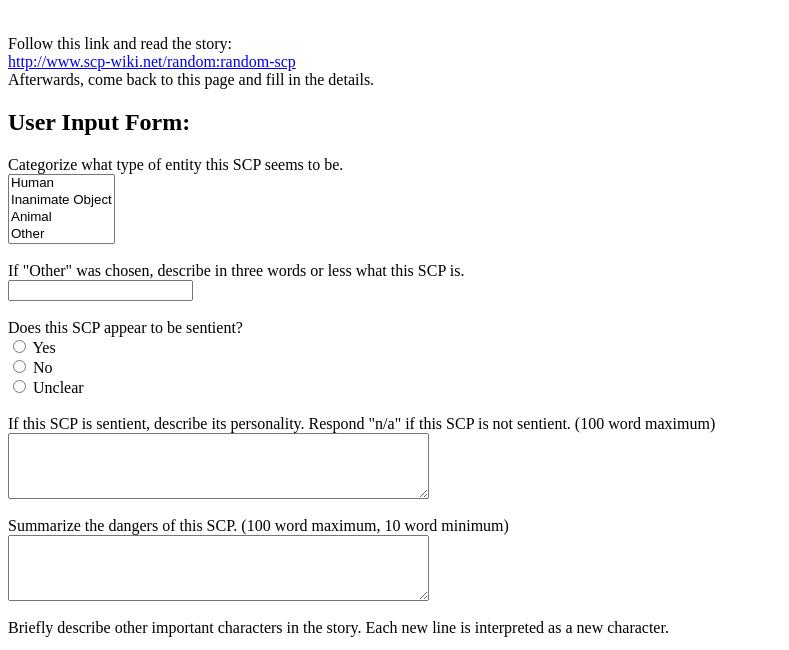
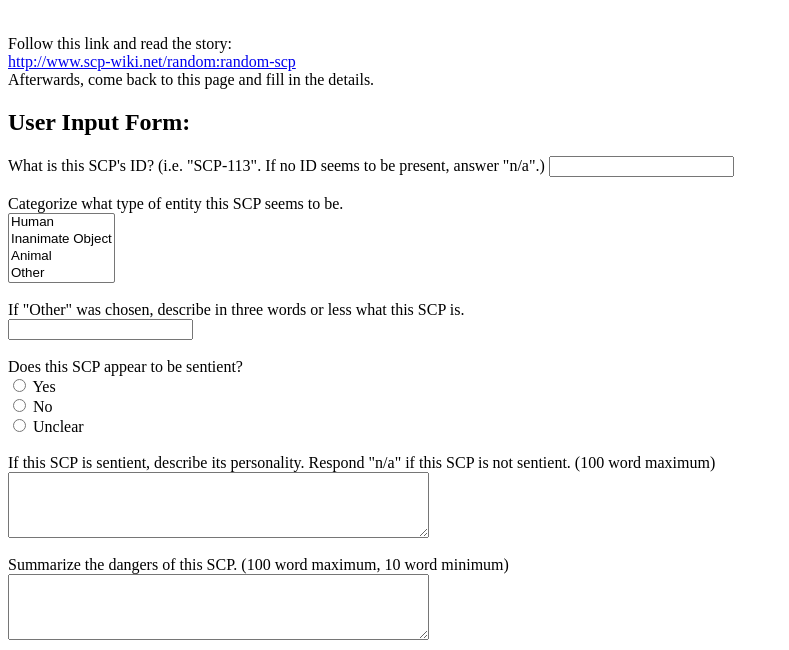
Before and after one commit to s5546/IST402_Assign2-2, a plain HTML site: page index.html in a window 1280 px wide. Shown: the part 96-746 px from the top of the page, without its empty margins (0-789 px from the left). Drawn offline with nearby package versions, Linux system fonts and the light colour scheme.

Commit message:
yknow ids are important

```diff
--- a/index.html
+++ b/index.html
@@ -18,6 +18,8 @@ Got any questions? Email altmcman@gmail.com and I'll get back to you
 	<h2>User Input Form:</h2>
 
 	<!--input form begins-->
+	What is this SCP's ID? (i.e. "SCP-113". If no ID seems to be present, answer "n/a".)
+		<input name="scp_id" type="text" /><br><br>
 	<form id="mturk_form">Categorize what type of entity this SCP seems to be.<br>
 		<select name="entity_type" size="4"><option>Human</option><option>Inanimate Object</option><option>Animal</option><option>Other</option> </select><br><br>
 	If &quot;Other&quot; was chosen, describe in three words or less what this SCP is.<br>
```
